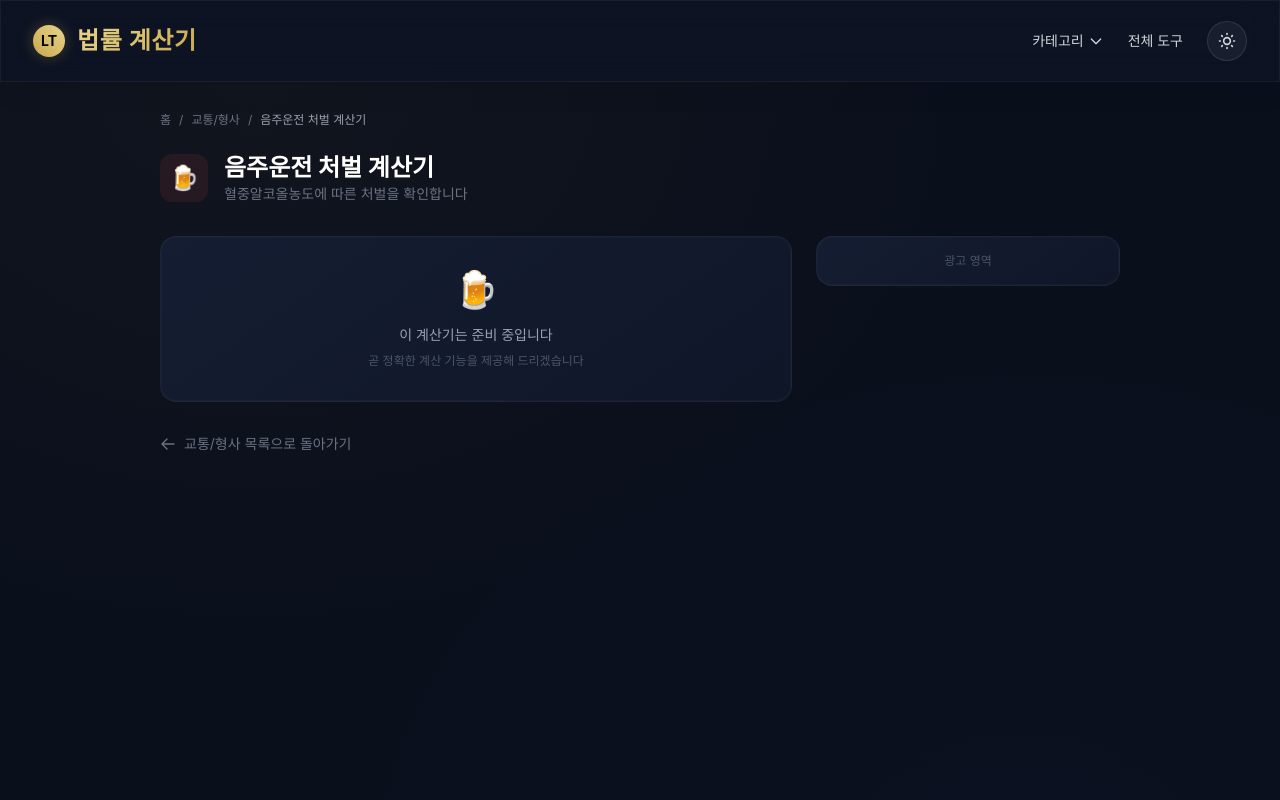
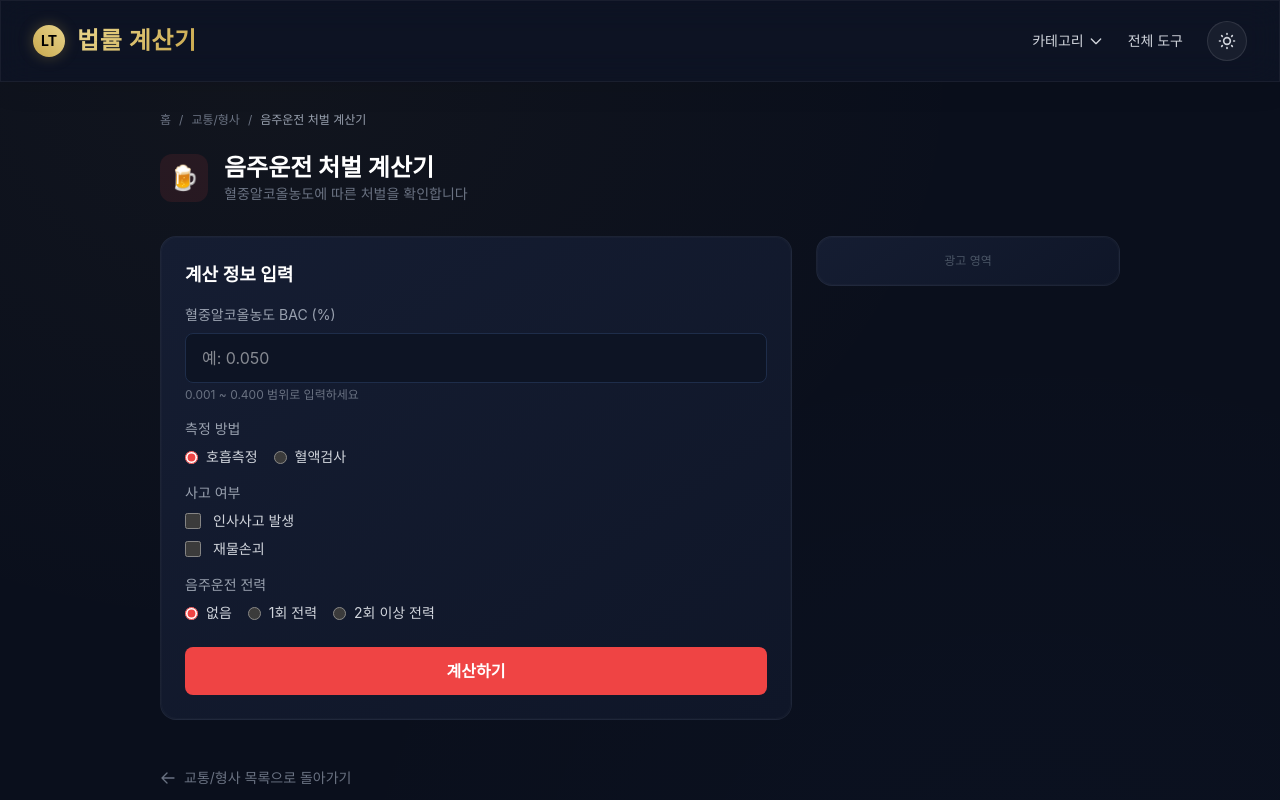
Before and after one commit to SublimerNJ/law-calc, a Next.js app: page /tools/traffic/drunk-driving in a window 1280 px wide. Shown: the top 800 px of the page. Built offline with nearby package versions, Linux system fonts and the light colour scheme; a web font is replaced by a local one.

Commit message:
feat(07-01): add drunk driving penalty calculator
- BAC input with 4-tier penalty brackets (2026 road traffic act)
- Prior record and accident aggravation warnings
- Color-coded severity badges

```diff
--- /dev/null
+++ b/src/app/tools/traffic/drunk-driving/page.tsx
@@ -0,0 +1,245 @@
+'use client';
+
+import { useState } from 'react';
+import CalculatorLayout from '@/components/ui/CalculatorLayout';
+import { TOOLS, CATEGORIES } from '@/lib/tools-data';
+
+const tool = TOOLS.find(t => t.id === 'drunk-driving')!;
+const category = CATEGORIES.find(c => c.id === 'traffic')!;
+
+type MeasurementMethod = 'breath' | 'blood';
+type PriorRecord = 'none' | 'once' | 'twice-plus';
+
+interface PenaltyResult {
+  bac: number;
+  level: string;
+  levelColor: string;
+  adminPenalty: string;
+  criminalPenalty: string;
+  priorWarning: string | null;
+  accidentWarning: string | null;
+}
+
+function getPenalty(
+  bac: number,
+  method: MeasurementMethod,
+  hasInjury: boolean,
+  hasPropertyDamage: boolean,
+  priorRecord: PriorRecord,
+): PenaltyResult {
+  let level: string;
+  let levelColor: string;
+  let adminPenalty: string;
+  let criminalPenalty: string;
+
+  if (bac < 0.03) {
+    level = '처벌 없음';
+    levelColor = '#10b981';
+    adminPenalty = '해당 없음';
+    criminalPenalty = '해당 없음';
+  } else if (bac < 0.08) {
+    level = '면허정지';
+    levelColor = '#f59e0b';
+    adminPenalty = '면허정지 (벌점 100점)';
+    criminalPenalty = '1년 이하 징역 또는 500만원 이하 벌금';
+  } else if (bac < 0.2) {
+    level = '면허취소';
+    levelColor = '#ef4444';
+    adminPenalty = '면허취소 (결격기간 1년)';
+    criminalPenalty = '1년 이상 2년 이하 징역 또는 500만원 이상 1,000만원 이하 벌금';
+  } else {
+    level = '면허취소 (가중)';
+    levelColor = '#991b1b';
+    adminPenalty = '면허취소 (결격기간 2년)';
+    criminalPenalty = '2년 이상 5년 이하 징역 또는 1,000만원 이상 2,000만원 이하 벌금';
+  }
+
+  let priorWarning: string | null = null;
+  if (priorRecord === 'once') {
+    priorWarning = '1회 전력: 가중처벌 대상입니다. 형사처벌이 상향될 수 있습니다.';
+  } else if (priorRecord === 'twice-plus') {
+    priorWarning = '2회 이상 전력: 특정범죄가중처벌법 적용 대상입니다. 2년 이상 5년 이하 징역 또는 1,000만원 이상 2,000만원 이하 벌금이 부과됩니다.';
+    if (bac >= 0.03) {
+      criminalPenalty = '2년 이상 5년 이하 징역 또는 1,000만원 이상 2,000만원 이하 벌금 (가중)';
+      levelColor = '#991b1b';
+    }
+  }
+
+  let accidentWarning: string | null = null;
+  if (hasInjury && bac >= 0.03) {
+    accidentWarning = '인사사고 발생: 특정범죄가중처벌법(위험운전치상) 적용. 1년 이상 15년 이하 징역 또는 1,000만원 이상 3,000만원 이하 벌금.';
+    levelColor = '#991b1b';
+  } else if (hasPropertyDamage && bac >= 0.03) {
+    accidentWarning = '재물손괴 발생: 도로교통법상 음주운전 + 교통사고처리특례법 적용. 형사처벌이 가중될 수 있습니다.';
+  }
+
+  return {
+    bac,
+    level,
+    levelColor,
+    adminPenalty,
+    criminalPenalty,
+    priorWarning,
+    accidentWarning,
+  };
+}
+
+export default function DrunkDrivingPage() {
+  const [bac, setBac] = useState('');
+  const [method, setMethod] = useState<MeasurementMethod>('breath');
+  const [hasInjury, setHasInjury] = useState(false);
+  const [hasPropertyDamage, setHasPropertyDamage] = useState(false);
+  const [priorRecord, setPriorRecord] = useState<PriorRecord>('none');
+  const [result, setResult] = useState<PenaltyResult | null>(null);
+
+  const handleCalculate = () => {
+    const bacValue = parseFloat(bac);
+    if (isNaN(bacValue) || bacValue < 0 || bacValue > 0.4) return;
+    setResult(getPenalty(bacValue, method, hasInjury, hasPropertyDamage, priorRecord));
+  };
+
+  return (
+    <CalculatorLayout tool={tool} category={category}>
+      <div className="premium-card p-6 mb-4">
+        <h2 className="text-lg font-semibold text-white mb-4">계산 정보 입력</h2>
+
+        <div className="mb-4">
+          <label className="block text-sm text-gray-400 mb-2">혈중알코올농도 BAC (%)</label>
+          <input
+            type="number"
+            step="0.001"
+            min="0"
+            max="0.400"
+            value={bac}
+            onChange={(e) => setBac(e.target.value)}
+            placeholder="예: 0.050"
+            className="w-full bg-[#0d1424] border border-[#1e2d4a] rounded-lg px-4 py-3 text-white focus:border-[#ef4444] focus:outline-none"
+          />
+          <p className="text-xs text-gray-500 mt-1">0.001 ~ 0.400 범위로 입력하세요</p>
+        </div>
+
+        <div className="mb-4">
+          <label className="block text-sm text-gray-400 mb-2">측정 방법</label>
+          <div className="flex gap-4">
+            {[
+              { value: 'breath' as MeasurementMethod, label: '호흡측정' },
+              { value: 'blood' as MeasurementMethod, label: '혈액검사' },
+            ].map(opt => (
+              <label key={opt.value} className="flex items-center gap-2 cursor-pointer">
+                <input
+                  type="radio"
+                  name="method"
+                  checked={method === opt.value}
+                  onChange={() => setMethod(opt.value)}
+                  className="accent-[#ef4444]"
+                />
+                <span className="text-sm text-gray-300">{opt.label}</span>
+              </label>
+            ))}
+          </div>
+        </div>
+
+        <div className="mb-4">
+          <label className="block text-sm text-gray-400 mb-2">사고 여부</label>
+          <div className="space-y-2">
+            <label className="flex items-center gap-3 cursor-pointer">
+              <input
+                type="checkbox"
+                checked={hasInjury}
+                onChange={(e) => setHasInjury(e.target.checked)}
+                className="accent-[#ef4444] w-4 h-4"
+              />
+              <span className="text-sm text-gray-300">인사사고 발생</span>
+            </label>
+            <label className="flex items-center gap-3 cursor-pointer">
+              <input
+                type="checkbox"
+                checked={hasPropertyDamage}
+                onChange={(e) => setHasPropertyDamage(e.target.checked)}
+                className="accent-[#ef4444] w-4 h-4"
+              />
+              <span className="text-sm text-gray-300">재물손괴</span>
+            </label>
+          </div>
+        </div>
+
+        <div className="mb-6">
+          <label className="block text-sm text-gray-400 mb-2">음주운전 전력</label>
+          <div className="flex gap-4 flex-wrap">
+            {[
+              { value: 'none' as PriorRecord, label: '없음' },
+              { value: 'once' as PriorRecord, label: '1회 전력' },
+              { value: 'twice-plus' as PriorRecord, label: '2회 이상 전력' },
+            ].map(opt => (
+              <label key={opt.value} className="flex items-center gap-2 cursor-pointer">
+                <input
+                  type="radio"
+                  name="prior"
+                  checked={priorRecord === opt.value}
+                  onChange={() => setPriorRecord(opt.value)}
+                  className="accent-[#ef4444]"
+                />
+                <span className="text-sm text-gray-300">{opt.label}</span>
+              </label>
+            ))}
+          </div>
+        </div>
+
+        <button
+          onClick={handleCalculate}
+          className="w-full py-3 rounded-lg font-semibold text-white transition-opacity hover:opacity-90"
+          style={{ backgroundColor: category.color }}
+        >
+          계산하기
+        </button>
+      </div>
+
+      {result !== null && (
+        <div className="premium-card p-6">
+          <h2 className="text-lg font-semibold text-white mb-4">처벌 기준 결과</h2>
+
+          <div className="mb-4">
+            <span
+              className="inline-block px-4 py-2 rounded-full text-white font-bold text-sm"
+              style={{ backgroundColor: result.levelColor }}
+            >
+              {result.level}
+            </span>
+            <p className="text-sm text-gray-400 mt-2">혈중알코올농도: {result.bac.toFixed(3)}%</p>
+          </div>
+
+          <div className="space-y-4 mb-4">
+            <div>
+              <p className="text-sm text-gray-400 mb-1">행정처분</p>
+              <p className="text-white">{result.adminPenalty}</p>
+            </div>
+            <div>
+              <p className="text-sm text-gray-400 mb-1">형사처벌</p>
+              <p className="text-white">{result.criminalPenalty}</p>
+            </div>
+          </div>
+
+          {result.priorWarning && (
+            <div className="bg-red-900/30 border border-red-800 rounded-lg p-4 mb-4">
+              <p className="text-sm text-red-300 font-semibold mb-1">전력 가중</p>
+              <p className="text-sm text-red-200">{result.priorWarning}</p>
+            </div>
+          )}
+
+          {result.accidentWarning && (
+            <div className="bg-red-900/30 border border-red-800 rounded-lg p-4 mb-4">
+              <p className="text-sm text-red-300 font-semibold mb-1">사고 가중</p>
+              <p className="text-sm text-red-200">{result.accidentWarning}</p>
+            </div>
+          )}
+
+          <div className="mt-4 pt-4 border-t border-[#1e2d4a]">
+            <p className="text-xs text-gray-500">
+              법적 근거: 도로교통법 제44조, 제148조의2 (2026년 기준)
+            </p>
+          </div>
+        </div>
+      )}
+    </CalculatorLayout>
+  );
+}
```
